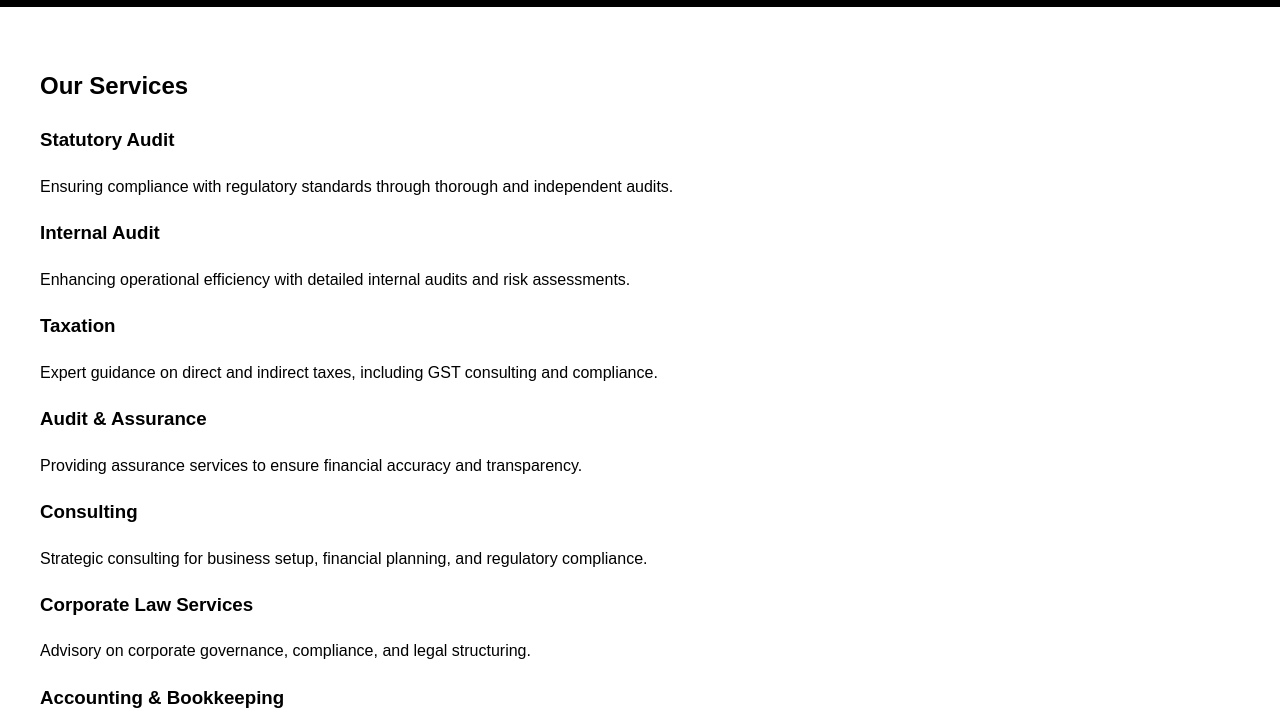
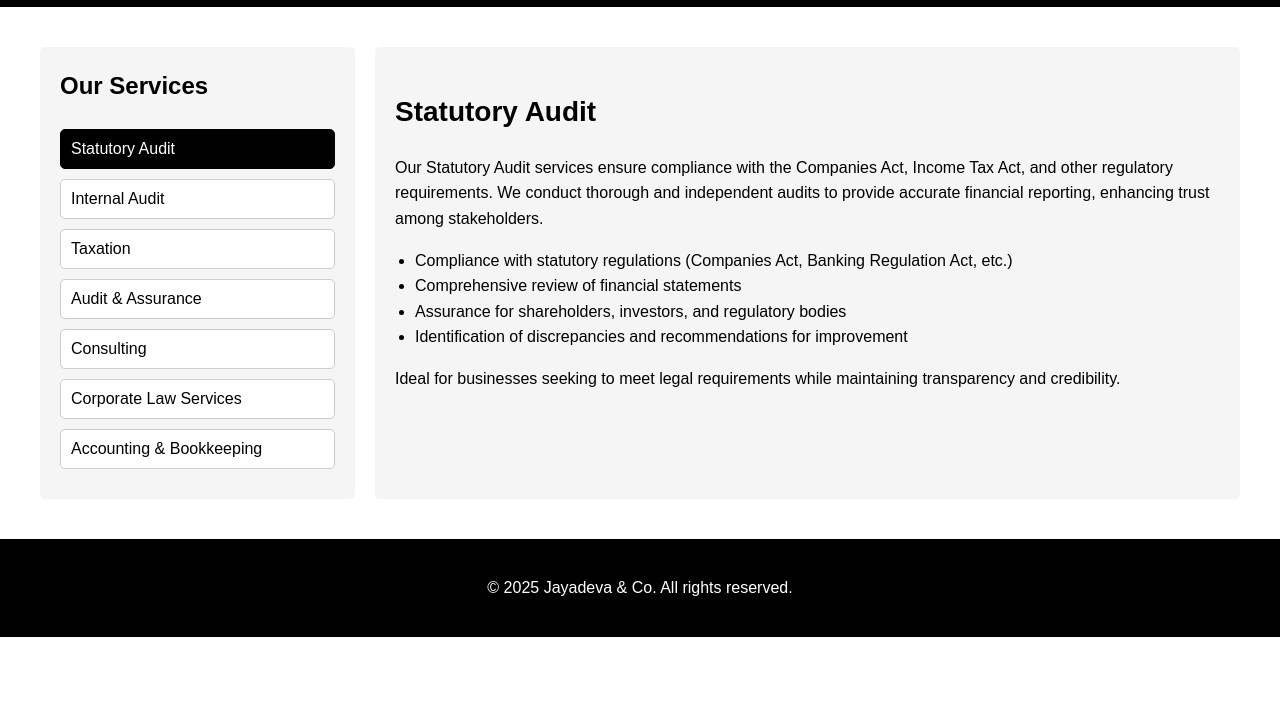
Before and after one commit to kumarmaddy/jdco, a plain HTML site: page services.html in a window 1280 px wide. Shown: the part 74-800 px from the top of the page. Drawn offline with Linux system fonts and the light colour scheme.

Commit message:
Update services.html

```diff
--- a/services.html
+++ b/services.html
@@ -26,36 +26,96 @@
 
     <main>
       <section id="services">
-        <div class="container">
-          <h2>Our Services</h2>
-          <div class="services-grid">
-            <div class="service-item">
-              <h3>Statutory Audit</h3>
-              <p>Ensuring compliance with regulatory standards through thorough and independent audits.</p>
+        <div class="container services-container">
+          <div class="services-sidebar">
+            <h3>Our Services</h3>
+            <ul class="services-menu">
+              <li><button class="service-tab active" data-tab="statutory-audit">Statutory Audit</button></li>
+              <li><button class="service-tab" data-tab="internal-audit">Internal Audit</button></li>
+              <li><button class="service-tab" data-tab="taxation">Taxation</button></li>
+              <li><button class="service-tab" data-tab="audit-assurance">Audit & Assurance</button></li>
+              <li><button class="service-tab" data-tab="consulting">Consulting</button></li>
+              <li><button class="service-tab" data-tab="corporate-law">Corporate Law Services</button></li>
+              <li><button class="service-tab" data-tab="accounting">Accounting & Bookkeeping</button></li>
+            </ul>
+          </div>
+          <div class="services-content">
+            <div id="statutory-audit" class="service-details active">
+              <h2>Statutory Audit</h2>
+              <p>Our Statutory Audit services ensure compliance with the Companies Act, Income Tax Act, and other regulatory requirements. We conduct thorough and independent audits to provide accurate financial reporting, enhancing trust among stakeholders.</p>
+              <ul>
+                <li>Compliance with statutory regulations (Companies Act, Banking Regulation Act, etc.)</li>
+                <li>Comprehensive review of financial statements</li>
+                <li>Assurance for shareholders, investors, and regulatory bodies</li>
+                <li>Identification of discrepancies and recommendations for improvement</li>
+              </ul>
+              <p>Ideal for businesses seeking to meet legal requirements while maintaining transparency and credibility.</p>
             </div>
-            <div class="service-item">
-              <h3>Internal Audit</h3>
-              <p>Enhancing operational efficiency with detailed internal audits and risk assessments.</p>
+            <div id="internal-audit" class="service-details">
+              <h2>Internal Audit</h2>
+              <p>Our Internal Audit services focus on improving operational efficiency and risk management. We provide detailed assessments to identify risks, enhance internal controls, and optimize business processes.</p>
+              <ul>
+                <li>Risk assessment and mitigation strategies</li>
+                <li>Evaluation of internal controls and processes</li>
+                <li>Fraud detection and prevention</li>
+                <li>Customized recommendations for operational improvements</li>
+              </ul>
+              <p>Perfect for organizations aiming to strengthen governance and streamline operations.</p>
             </div>
-            <div class="service-item">
-              <h3>Taxation</h3>
-              <p>Expert guidance on direct and indirect taxes, including GST consulting and compliance.</p>
+            <div id="taxation" class="service-details">
+              <h2>Taxation</h2>
+              <p>We offer expert guidance on direct and indirect taxation, including GST consulting, tax planning, and compliance. Our services help clients minimize tax liabilities while ensuring adherence to regulations.</p>
+              <ul>
+                <li>GST registration, filing, and compliance</li>
+                <li>Income tax return preparation and filing</li>
+                <li>Tax planning and optimization for individuals and businesses</li>
+                <li>Support for tax audits, scrutiny assessments, and appeals</li>
+              </ul>
+              <p>Suitable for startups, SMEs, and individuals seeking efficient tax management.</p>
             </div>
-            <div class="service-item">
-              <h3>Audit & Assurance</h3>
-              <p>Providing assurance services to ensure financial accuracy and transparency.</p>
+            <div id="audit-assurance" class="service-details">
+              <h2>Audit & Assurance</h2>
+              <p>Our Audit & Assurance services provide independent verification of financial statements, ensuring accuracy and reliability. We help businesses maintain transparency and build trust with stakeholders.</p>
+              <ul>
+                <li>Financial statement audits and reviews</li>
+                <li>Compliance with Indian Accounting Standards (Ind AS)</li>
+                <li>Assurance for mergers, acquisitions, and due diligence</li>
+                <li>Specialized audits for trusts and non-profits</li>
+              </ul>
+              <p>Designed for companies requiring robust financial validation and compliance.</p>
             </div>
-            <div class="service-item">
-              <h3>Consulting</h3>
-              <p>Strategic consulting for business setup, financial planning, and regulatory compliance.</p>
+            <div id="consulting" class="service-details">
+              <h2>Consulting</h2>
+              <p>Our Consulting services offer strategic guidance for business growth, including business setup, financial planning, and regulatory compliance. We tailor solutions to meet your unique business goals.</p>
+              <ul>
+                <li>Business setup and incorporation advisory</li>
+                <li>Financial planning and budgeting</li>
+                <li>Compliance with FEMA, RBI, and other regulations</li>
+                <li>Strategic advisory for startups and SMEs</li>
+              </ul>
+              <p>Ideal for entrepreneurs and businesses aiming for sustainable growth.</p>
             </div>
-            <div class="service-item">
-              <h3>Corporate Law Services</h3>
-              <p>Advisory on corporate governance, compliance, and legal structuring.</p>
+            <div id="corporate-law" class="service-details">
+              <h2>Corporate Law Services</h2>
+              <p>We provide expert advisory on corporate governance, compliance, and legal structuring, ensuring your business adheres to all regulatory requirements.</p>
+              <ul>
+                <li>Company incorporation and secretarial services</li>
+                <li>Compliance with Companies Act and SEBI regulations</li>
+                <li>Advisory on mergers, acquisitions, and restructuring</li>
+                <li>Support for FDI and FEMA compliance</li>
+              </ul>
+              <p>Perfect for businesses navigating complex corporate legal frameworks.</p>
             </div>
-            <div class="service-item">
-              <h3>Accounting & Bookkeeping</h3>
-              <p>Streamlined accounting and bookkeeping services to keep your finances in order.</p>
+            <div id="accounting" class="service-details">
+              <h2>Accounting & Bookkeeping</h2>
+              <p>Our Accounting & Bookkeeping services ensure accurate financial records and compliance with regulatory standards, allowing you to focus on core business activities.</p>
+              <ul>
+                <li>Bookkeeping and financial record management</li>
+                <li>Payroll processing and compliance</li>
+                <li>Preparation of financial statements and reports</li>
+                <li>Cloud-based accounting solutions for efficiency</li>
+              </ul>
+              <p>Designed for small businesses and startups seeking cost-effective financial management.</p>
             </div>
           </div>
         </div>
@@ -68,6 +128,7 @@
       </div>
     </footer>
 
+    <script src="services.js"></script>
     <script>
       document.getElementById("year").textContent = new Date().getFullYear();
     </script>
```
